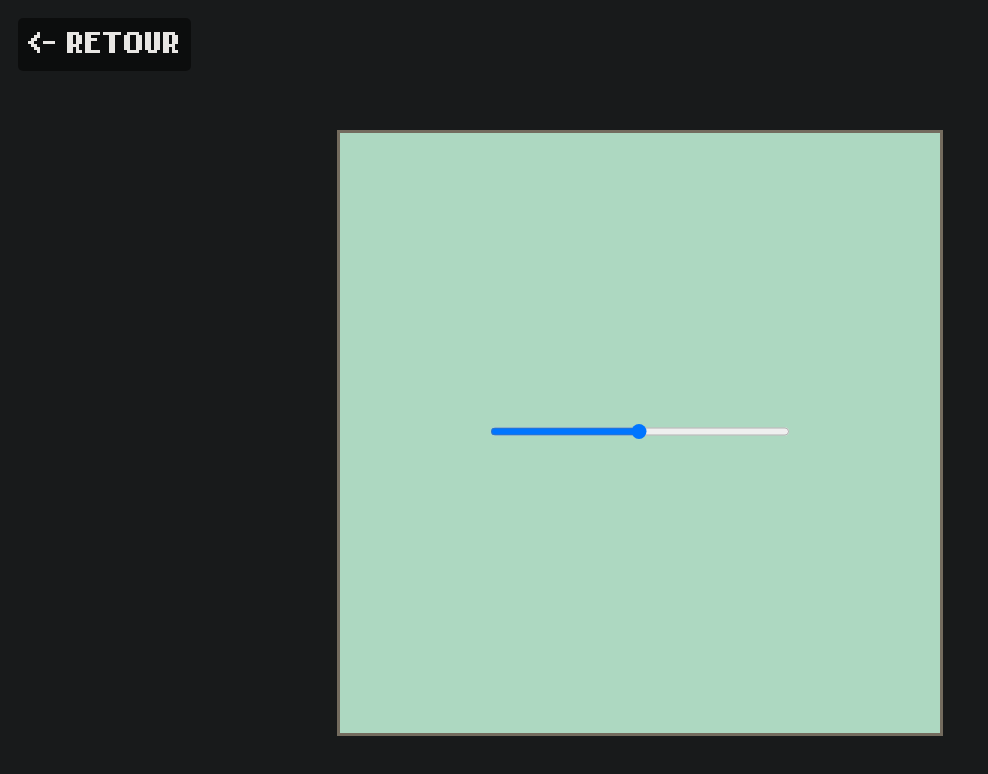
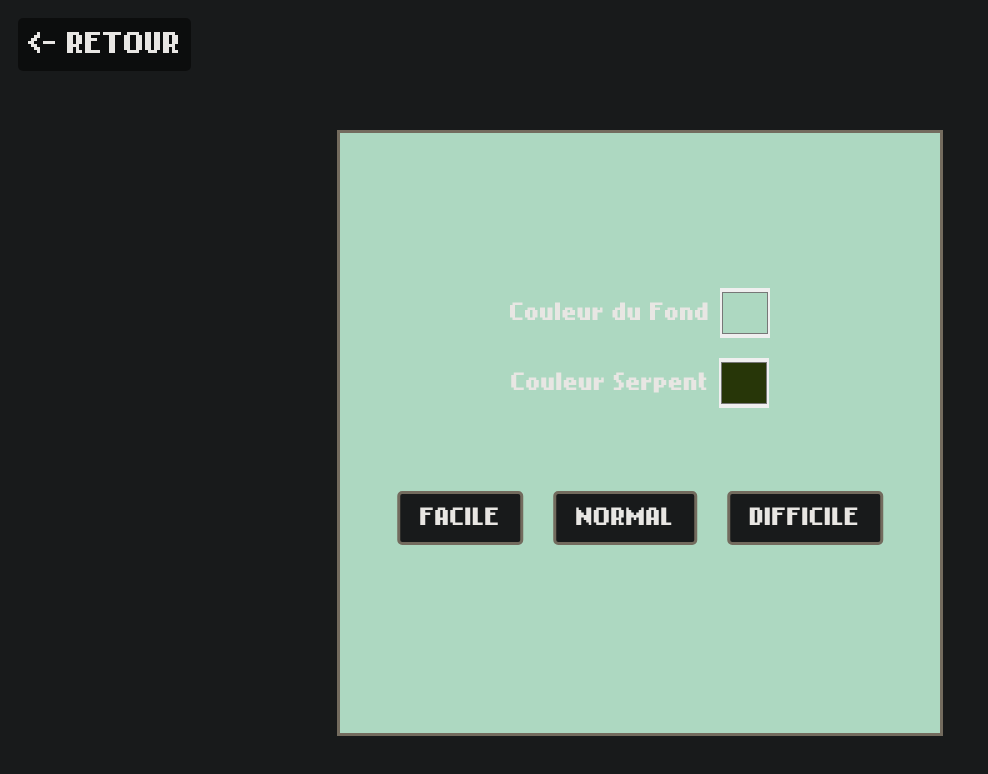
Before and after one commit to estebanstb/P_Bulles_Snake, a plain HTML site: page parametres.html in a window 1280 px wide. Shown: the whole page, without its empty margins (0-988 px from the left). Drawn offline with Linux system fonts and the light colour scheme.

Commit message:
(feat): End of P-Approfondissement
Final commit for P-Approfondissement, all the commit will be now made in my free time not in my work time

```diff
--- a/css/style.css
+++ b/css/style.css
@@ -123,3 +123,90 @@ body {
     cursor: pointer;
     background-color: #da190b;
 }
+
+.controlsDifficulty {
+    display: flex;
+    flex-direction: row;
+    align-items: center;
+    margin-top: 20px;
+}
+
+.difficultyBtn {
+    display: block;
+    margin: 10px;
+    padding: 10px 20px;
+    border-radius: 5px;
+    text-decoration: none;
+    background-color: #181a1b;
+    color: #e8e6e3;
+    font-family: 'NokiaFont', sans-serif;
+    font-size: 20px;
+    border: 3px solid #736b5e;
+    cursor: pointer;
+}
+
+.difficultyBtn:hover {
+    background-color: #e8e6e3;
+    color: #181a1b;
+    border-color: #e8e6e3;
+}
+
+#colorInputsContainer {
+    position: absolute;
+    top: 40%;
+    left: 50%;
+    transform: translate(-50%, -50%);
+    display: flex;
+    flex-direction: column;
+    align-items: center;
+    gap: 20px;
+}
+
+#controlsDifficulty {
+    position: absolute;
+    top: 60%;
+    left: 50%;
+    transform: translate(-50%, -50%);
+    display: flex;
+    gap: 10px;
+}
+
+.colorInputRow {
+    display: flex;
+    align-items: center;
+    gap: 10px;
+}
+
+.colorInputRow label {
+    color: #e8e6e3;
+    font-family: 'NokiaFont', sans-serif;
+    font-size: 20px;
+}
+
+#colorInputsContainer input[type="color"] {
+    width: 50px;
+    height: 50px;
+    border: none;
+    cursor: pointer;
+    padding: 0;
+}
+
+.difficultyBtn {
+    display: block;
+    margin: 10px;
+    padding: 10px 20px;
+    border-radius: 5px;
+    text-decoration: none;
+    background-color: #181a1b;
+    color: #e8e6e3;
+    font-family: 'NokiaFont', sans-serif;
+    font-size: 20px;
+    border: 3px solid #736b5e;
+    cursor: pointer;
+}
+
+.difficultyBtn:hover {
+    background-color: #e8e6e3;
+    color: #181a1b;
+    border-color: #e8e6e3;
+}
--- a/parametres.html
+++ b/parametres.html
@@ -12,15 +12,27 @@
 <head>
     <meta charset="UTF-8">
     <meta name="viewport" content="width=device-width, initial-scale=1.0">
-    <title>Snake Jeu - Esteban</title>
+    <title>Snake Esteban - Paramètres</title>
     <link rel="stylesheet" href="css/style.css">
 </head>
 <body>
     <div id="gameContainer">
         <a href="index.html" id="backButton"><- RETOUR </a> <!-- Flèche de retour -->
         <canvas id="gameBoard" width="600" height="600"></canvas>
-        <div id="sliderContainer">
-            <input type="range" min="1" max="100" value="50" class="slider">
+        <div id="colorInputsContainer">
+            <div class="colorInputRow">
+                <label for="colorInput1">Couleur du Fond</label>
+                <input type="color" id="colorInput1" name="color1" value="#add8c1">
+            </div>
+            <div class="colorInputRow">
+                <label for="colorInput2">Couleur Serpent</label>
+                <input type="color" id="colorInput2" name="color2" value="#273608">
+            </div>
+        </div>
+        <div id="controlsDifficulty">
+            <button class="difficultyBtn" id="easyBtn" href="jouer.html">FACILE</button>
+            <button class="difficultyBtn" id="normalBtn">NORMAL</button>
+            <button class="difficultyBtn" id="hardBtn">DIFFICILE</button>
         </div>
         <div id="scoreText"></div>
     </div>
```
Also changed, not shown: index.html (+1 -1 lines), jouer.html (+1 -1 lines), js/compactMain.js (+20 -1 lines).
